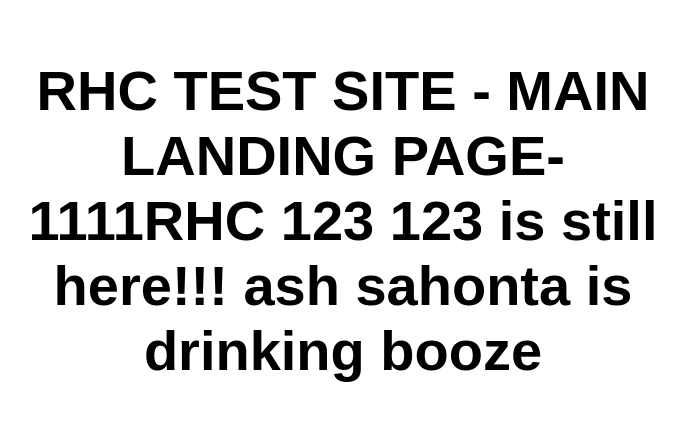
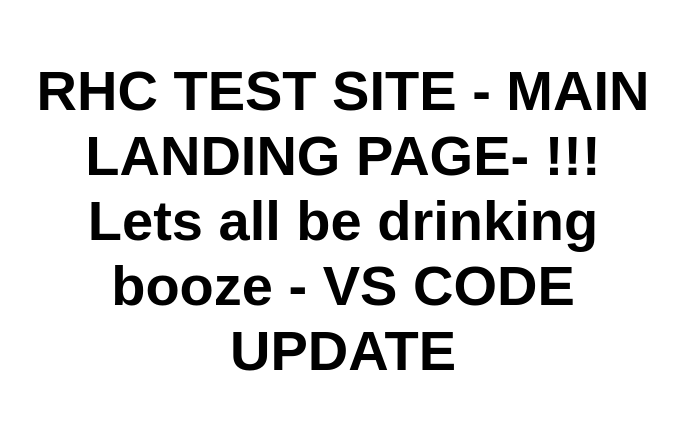
Before and after one commit to rosshamm/rhcstaticsite, a plain HTML site: page index.html in a window 1280 px wide. Shown: the whole page, without its empty margins (297-982 px from the left). Drawn offline with Linux system fonts and the light colour scheme.

Commit message:
main changes via vs code

```diff
--- a/index.html
+++ b/index.html
@@ -10,8 +10,8 @@
 
 <body>
   <main>
-    <h1>RHC TEST SITE - MAIN LANDING PAGE- 1111RHC 123 123 is still here!!!
-      ash sahonta is drinking booze
+    <h1>RHC TEST SITE - MAIN LANDING PAGE- !!!
+      Lets all be drinking booze - VS CODE UPDATE
     </h1>
   </main>
 </body>
```
